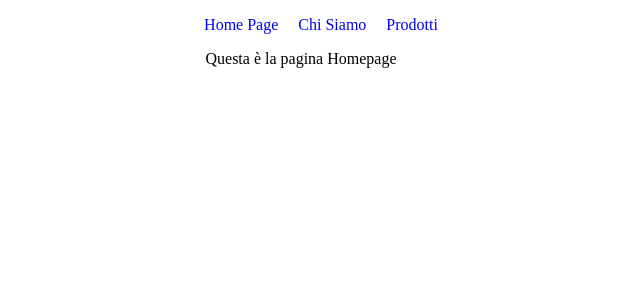
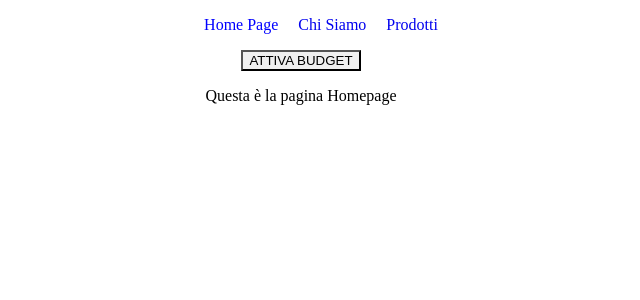
Before and after one commit to StefanoSalaa98/react-context-api, a React (Vite) app: page / in a window 1280 px wide. Shown: the top 300 px of the page, without its empty margins (339-979 px from the left). Built offline with nearby package versions, Linux system fonts and the light colour scheme.

Commit message:
Imposta Budget Context

```diff
--- a/src/App.jsx
+++ b/src/App.jsx
@@ -9,9 +9,14 @@ import Prodotti from './pages/Prodotti';
 import Prodotto from "./pages/Prodotto";
 import NotFound from "./pages/NotFound";
 
+
+import { BudgetProvider } from "./context/BudgetContext";
+
 function App() {
 
   return (
+    // Avvolgo l'intera app con il Provider
+    <BudgetProvider>
       <BrowserRouter>
         <Routes>
           <Route element={<MyLayout />}>
@@ -25,6 +30,7 @@ function App() {
           </Route>
         </Routes>
       </BrowserRouter >
+    </BudgetProvider>
   )
 }
 
--- a/src/MainNavBar.jsx
+++ b/src/MainNavBar.jsx
@@ -1,6 +1,10 @@
 import { NavLink } from "react-router-dom";
+import { useBudget } from "./context/BudgetContext";
 
 const MainNavBar = () => {
+
+    // Ottieni lo stato 'budget' e la funzione 'togglebudget'
+    const { budget, toggleBudget } = useBudget();
 
     return (
         <nav>
@@ -15,6 +19,9 @@ const MainNavBar = () => {
                     <NavLink to="/products">Prodotti</NavLink>
                 </li>
             </ul>
+            <button style={{ background: budget === true ? '#333' : '#f0f0f0', color: budget === true ? "white" : "black" }} onClick={toggleBudget}>
+                {budget === true ? 'DISATTIVA' : 'ATTIVA'} BUDGET
+            </button>
         </nav>
     )
 }
--- /dev/null
+++ b/src/context/BudgetContext.jsx
@@ -0,0 +1,28 @@
+
+import { createContext, useContext, useState } from 'react';
+
+// 1. Crea l'oggetto Context con un valore predefinito
+const BudgetContext = createContext(null);
+
+// 2. Componente Provider (che gestisce lo stato)
+export function BudgetProvider({ children }) {
+    const [budget, setBudget] = useState(false); // Lo stato da condividere
+
+    const toggleBudget = () => {
+        setBudget(prevBudget => (prevBudget === false ? true : false));
+    };
+
+    // 3. Il valore che sarà accessibile a tutti i consumatori
+    const value = { budget, toggleBudget };
+
+    return (
+        <BudgetContext.Provider value={value}>
+            {children}
+        </BudgetContext.Provider>
+    );
+}
+
+// 4. Hook personalizzato per consumare il Context
+export const useBudget = () => {
+    return useContext(BudgetContext);
+};
--- a/src/pages/Prodotti.jsx
+++ b/src/pages/Prodotti.jsx
@@ -2,10 +2,18 @@ import { useState, useEffect } from 'react'
 import { Link } from "react-router-dom";
 import axios from "axios"
 import Product from '../components/product';
+import { useBudget } from '../context/BudgetContext';
 
 const Prodotti = () => {
 
+    // Variabile di stato che contiene l'elenco totale dei prodotti
     const [products, setProducts] = useState([]);
+
+    // Variabile di stato che contiene l'elenco dei prodotti filtrati
+    const [filteredProducts, setFilteredProducts] = useState([products]);
+
+    // Ottieni lo stato 'budget' direttamente
+    const { budget } = useBudget();
 
     function fetchProducts() {
         axios.get("https://fakestoreapi.com/products")
@@ -15,13 +23,31 @@ const Prodotti = () => {
             )
     }
 
+    function filtraProdotti() {
+        setFilteredProducts(products.filter(product => product.price <= 30));
+    }
+
+    function listaCompleta() {
+        setFilteredProducts(products);
+    }
+
     useEffect(() => {
         fetchProducts()
+        setFilteredProducts(products);
     }, [])
+
+    useEffect(() => {
+        if (budget) {
+            filtraProdotti()
+        }
+        else {
+            listaCompleta()
+        }
+    }, [budget])
 
     return (
         <div className="container">
-            {products.map(product =>
+            {filteredProducts.map(product =>
                 <div key={product.id} className="card">
                     <Product
                         image={product.image}
```
Lines whose indentation alone changed are shown as unchanged.
